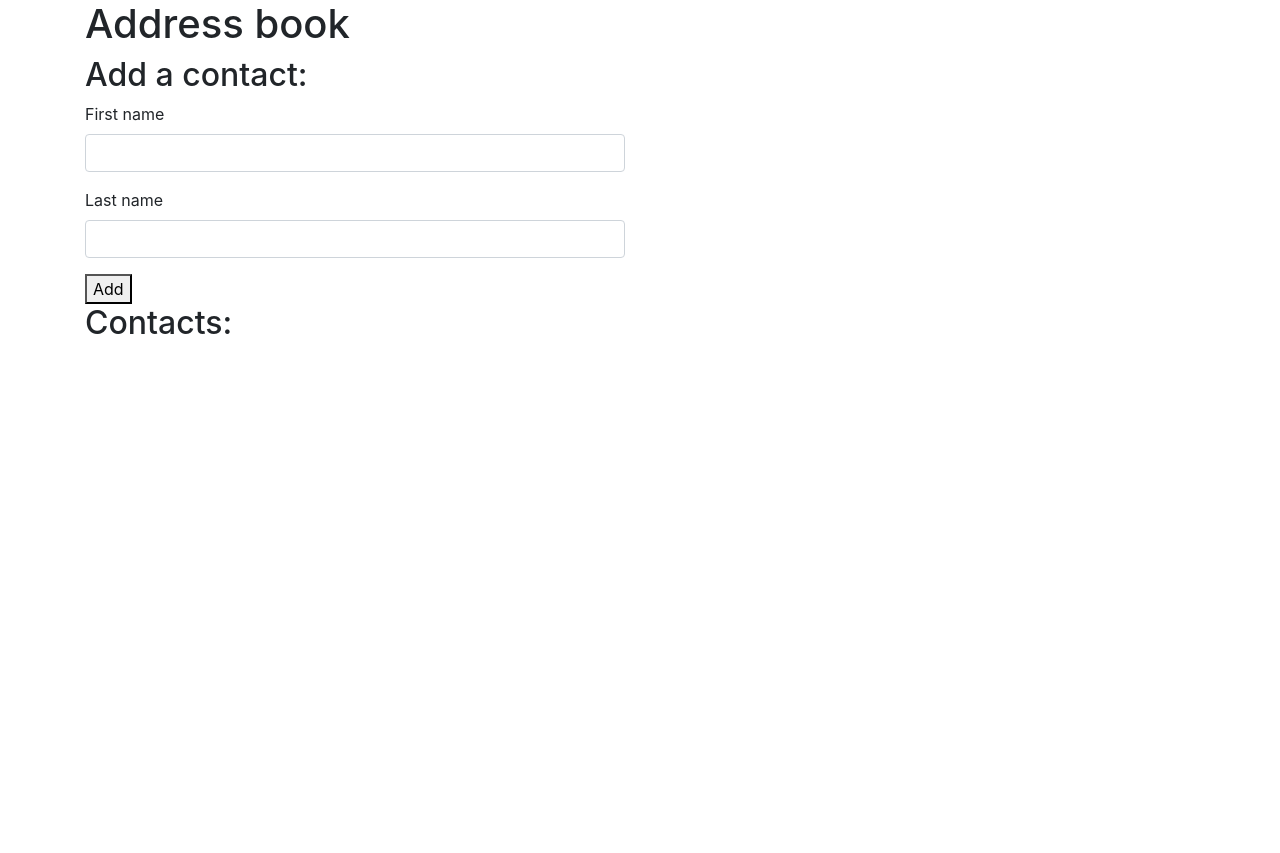
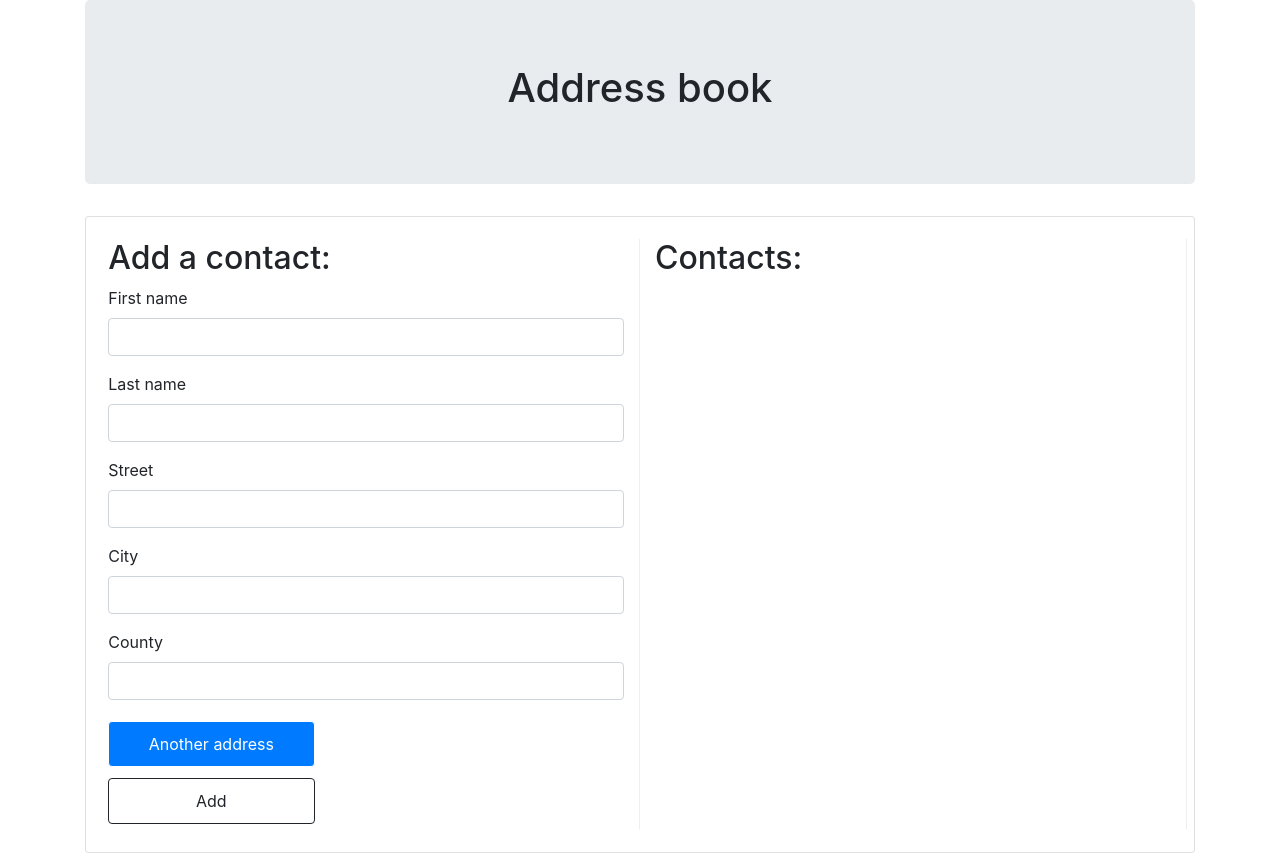
Before and after one commit to Joshua-Warui/address-book, a plain HTML site: page index.html in a window 1280 px wide. Before the commit the page ends 800 px from the top, so only its background shows below. Drawn offline with nearby package versions, Linux system fonts and the light colour scheme.

Commit message:
add some styling to webpage and add address forms

```diff
--- a/css/styles.css
+++ b/css/styles.css
@@ -5,10 +5,29 @@
 .contact{
   cursor: pointer;
   color: skyblue;
-  padding: 3%;
+  padding: 1%;
 }
 
 .contact:hover{
   text-decoration: underline;
   color: aqua;
 }
+
+.card {
+  padding: 2%;
+}
+
+.btn{
+  padding: 2%;
+  border: solid 1px;
+  margin: 1% 0 1% 0;
+  width: 40%;
+}
+
+.col-md-6{
+  border-right: 0.5px groove;
+}
+
+.jumbotron{
+  text-align: center;
+}
--- a/index.html
+++ b/index.html
@@ -11,7 +11,10 @@
 </head>
 <body>
   <div class="container">
+    <div class="jumbotron">
       <h1>Address book</h1>
+    </div>
+    <div class="card">
       <div class="row">
           <div class="col-md-6">
             <h2>Add a contact:</h2>
@@ -24,17 +27,34 @@
                 <label for="new-last-name">Last name</label>
                 <input type="text" class="form-control" id="new-last-name">
               </div>
-
-            <button type="submit">Add</button>
+              <div id="new-addresses">
+                <div class="new-address">
+                  <div class="form-group">
+                    <label for="new-street">Street</label>
+                    <input type="text" class="form-group new-street form-control">
+                  </div>
+                  <div class="form-group">
+                    <label for="new-city">City</label>
+                    <input type="text" class="form-group new-city form-control">
+                  </div>
+                  <div class="form-group">
+                    <label for="new-county">County</label>
+                    <input type="text" class="form-group new-county form-control">
+                  </div>
+                </div>
+              </div>
+              <span class="btn btn-primary" id="add-address">Another address</span>
+              <br>
+              <button type="submit" class="btn">Add</button>
             </form>
-
+          </div>
+          <div class="col-md-6">
             <h2>Contacts:</h2>
             <ul id="contacts">
 
             </ul>
-        </div>
-        <div class="col-md-6">
             <div id="show-contact">
+              <div class="card">
                 <h2></h2>
                 <p>First Name: <span class="first-name"></span></p>
                 <p>Last Name: <span class="last-name"></span></p>
@@ -42,5 +62,7 @@
             </div>
           </div>
         </div>
+      </div>
+  </div>
 </body>
 </html>
--- a/js/scripts.js
+++ b/js/scripts.js
@@ -1,11 +1,17 @@
 function Contact(first,last){
   this.firstName = first;
   this.lastName = last;
+  this.addresses = []
 };
-
 Contact.prototype.fullName = function(){
   return this.firstName + " " + this.lastName;
 };
+function Address(street,city,county){
+  this.street = street;
+  this.city = city;
+  this.county = county;
+}
+
 
 $(function(){
   $("#new-contact").submit(function(event){
```
Lines whose indentation alone changed are shown as unchanged.
